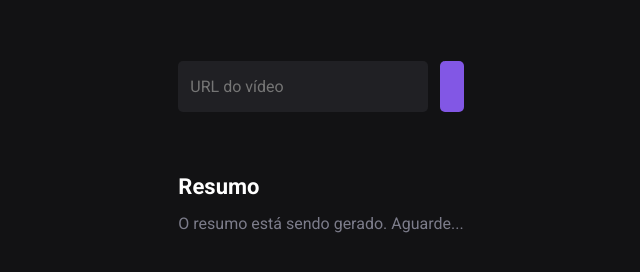
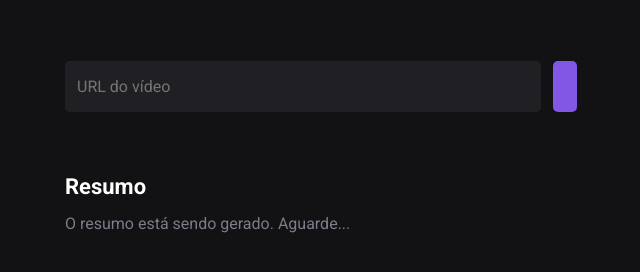
Before and after one commit to lucasregisdemoraes/shorts-summary, a website built with Vite: page index.html in a window 1280 px wide. Shown: the part 342-614 px from the top of the page, without its empty margins (319-959 px from the left). Built offline with nearby package versions, Linux system fonts and the light colour scheme; some icons are missing.

Commit message:
fix #app width in css

```diff
--- a/web/styles/app.css
+++ b/web/styles/app.css
@@ -2,6 +2,7 @@
     display: grid;
     gap: 64px;
     max-width: 512px;
+    width: 90vw;
 }
 
 #app header {
@@ -12,6 +13,7 @@
 #app header h1 {
     color: var(--primary-light);
     margin-top: -12px;
+    text-align: center;
 }
 
 #app main {
--- a/web/styles/base.css
+++ b/web/styles/base.css
@@ -43,5 +43,5 @@ body {
   align-items: center;
   justify-content: center;
   min-height: 100vh;
-  padding: 40px 20px;
+  padding: 40px 0;
 }
```
